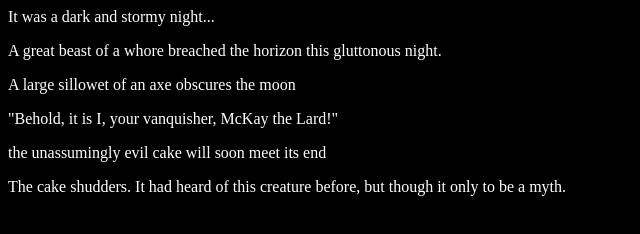
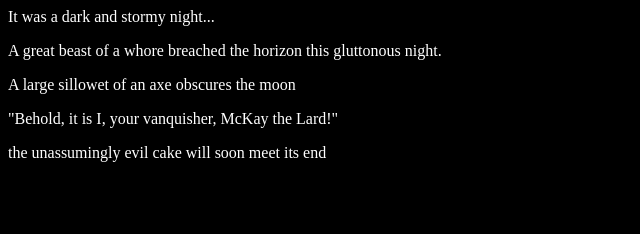
Before and after one commit to mckaybailey/fireside-story, a plain HTML site: page index.html in a window 1280 px wide. Shown: the whole page, without its empty margins (0-640 px from the left). Drawn offline with Linux system fonts and the light colour scheme.

Commit message:
adding cobes stuff

```diff
--- a/index.html
+++ b/index.html
@@ -8,6 +8,6 @@
         <p>A large sillowet of an axe obscures the moon</p>
         <p>"Behold, it is I, your vanquisher, McKay the Lard!"</p>
         <p>the unassumingly evil cake will soon meet its end</p>
-        <p>The cake shudders. It had heard of this creature before, but though it only to be a myth.</p>
-    </body>
+        <p></p>
+      </body>
 </html>
```
